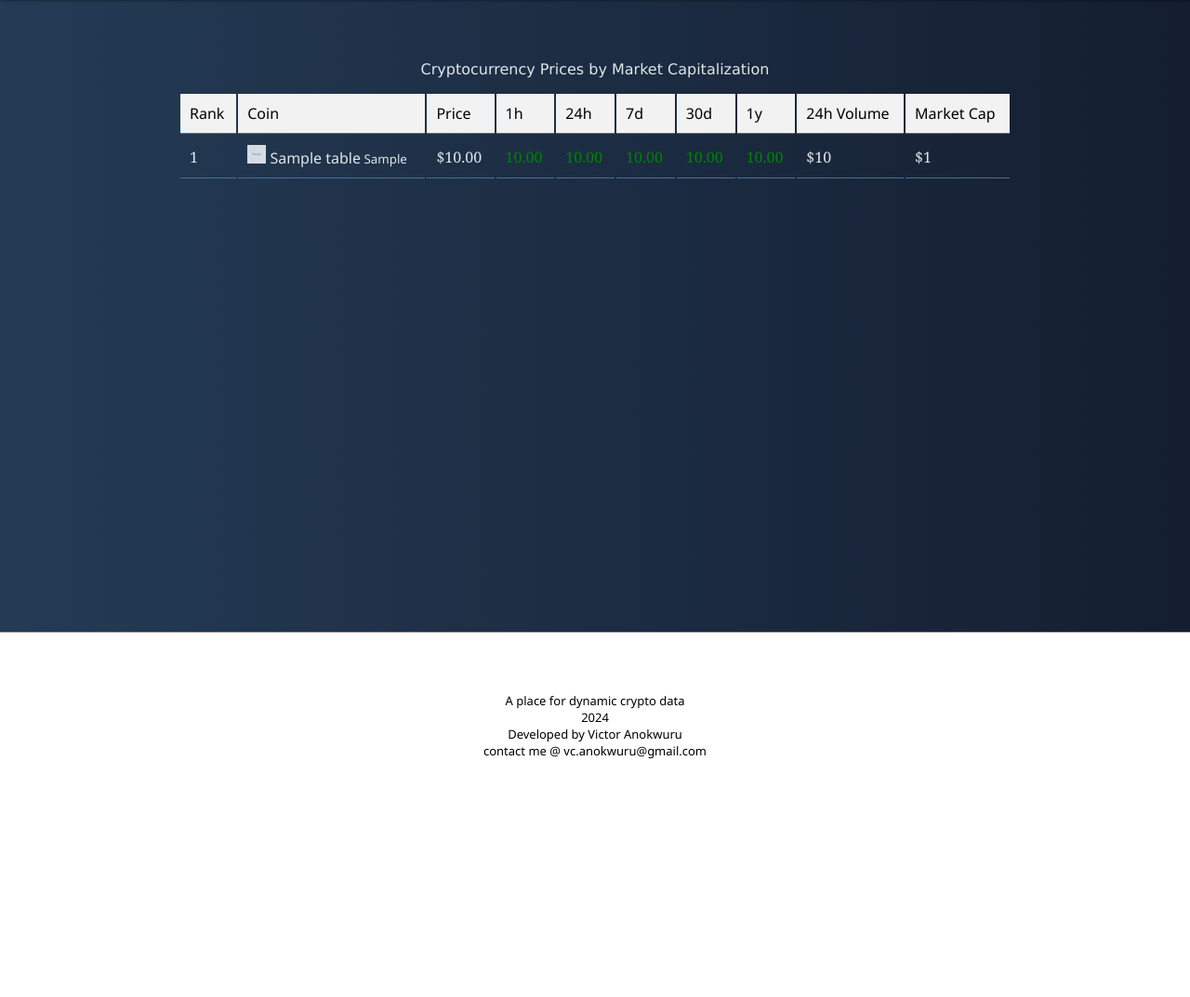
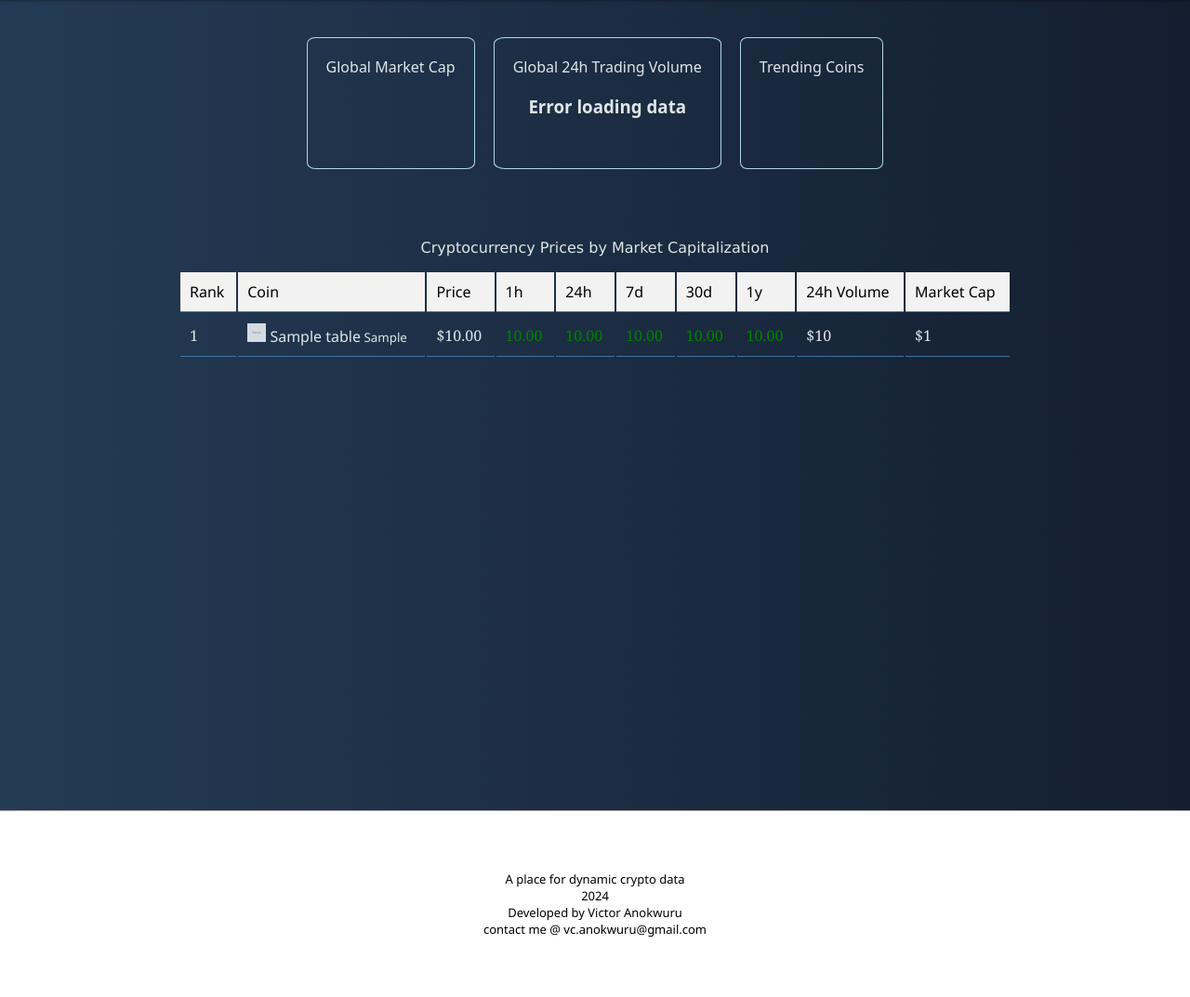
Before and after one commit to vicano-code/KryptoSide, a Flask app: page /kryptoside/market in a window 1280 px wide. Shown: the part 80-1153 px from the top of the page at 93% size. Before the commit the page ends 897 px from the top, so only its background shows below. Run offline with Flask 3, Linux system fonts and the light colour scheme; tables that the repository leaves empty hold one stand-in row (values such as "Sample post"); grey boxes marked "Sample" are stand-in pictures; some libraries are stand-ins or nearby versions.

Commit message:
add new script file/update template & css

```diff
--- /dev/null
+++ b/static/scripts/get_trending-coins.js
@@ -0,0 +1,33 @@
+// Fetch global crypto data from coingecko API and display in html template
+$(document).ready(function() {
+  function getandDisplaytrendingData() {
+    const url = 'https://api.coingecko.com/api/v3/search/trending/' + '?x_cg_demo_api_key=' + apiKey;
+    $.get(url, function (data) {
+      const trendingCoinContainer = $('#trending_coin');
+      trendingCoinContainer.empty();  // Clear previous data
+      console.log(data.coins);
+      data.coins.map(i => {
+        let name = i.item.name;
+        console.log(name);
+        let price = i.item.data.price;
+        console.log(price);
+        let divTag = $('<div></div>')
+        let nameTag = $(`<h5>${name}<h5>`);
+        let priceTag = $(`<h5>${price}<h5>`);
+        divTag.append(nameTag);
+        divTag.append(priceTag);
+        $(divTag).css('display', 'flex');
+        $(divTag).css('flex-direction', 'row');
+        $(divTag).css('gap', '40px')
+        $(divTag).css('align-items', 'center')
+        $(divTag).css('justify-content', 'start');
+        trendingCoinContainer.append(divTag);
+        trendingCoinContainer.append(divTag);
+      })
+    });
+  }
+  // Fetch data initially
+  getandDisplaytrendingData();
+  // Update data every 12 mins
+  setInterval(getandDisplaytrendingData, 720000);
+})
--- /dev/null
+++ b/static/scripts/global_mkt_data.js
@@ -0,0 +1,31 @@
+// Fetch global crypto data from coingecko API and display in html template
+$(document).ready(function() {
+  function getandDisplayGlobalMarketData() {
+    const url = 'https://api.coingecko.com/api/v3/global/' + '?x_cg_demo_api_key=' + apiKey;
+    $.get(url, function (data) {
+      // Display market cap value
+      let totalMarketCapValue = data.data.total_market_cap['usd'];
+      let formattedMarketCapValue  = new Intl.NumberFormat('en-US', {
+        style: 'currency',
+        currency: 'USD',
+      }).format(totalMarketCapValue);
+        $('#totalMarketCap h3').text(formattedMarketCapValue );
+
+      // Display 24h volume total
+      let totalVolume = data.data.total_volume['usd'];
+      let formattedtotalVolume  = new Intl.NumberFormat('en-US', {
+        style: 'currency',
+        currency: 'USD',
+      }).format(totalVolume);
+        $('#totalMarketVolume h3').text(formattedtotalVolume );
+    })
+    .catch(err => {
+      console.error(err);
+      $('#totalMarketVolume h3').text('Error loading data');
+    })
+  }
+// Fetch data initially
+getandDisplayGlobalMarketData();
+// Update data every 12 mins
+setInterval(getandDisplayGlobalMarketData, 720000);
+});
--- a/static/styles/market.css
+++ b/static/styles/market.css
@@ -1,19 +1,58 @@
 /* crypto summary section */
-#cryptoSummary {
+#marketSummary {
+  padding: 0 15vw 0 15vw;
+  display: flex;
+  flex-flow: row wrap;
+  align-items: centre;
+  justify-content: center;
+  gap: 20px;
+  margin-top: 120px;
+  margin-bottom: 50px;
+}
+.market_summary {
+  padding: 20px;
+  margin-top: 0;
+  border: 1px solid lightblue;
+  border-radius: 5%;
+  display: flex;
+  flex-direction: column;
+  align-items: center;
+}
+.market_summary > p {
+  margin-top: 0;
+  margin-bottom: 0;
+  font-weight: lighter;
+}
+#totalMarketVolume,
+#totalMarketCap
+{
+  width: auto;
+  height: 100px;
+}
+#trending {
+  width: auto;
+  height: auto;
+}
+#trending_coin {
+  display: flex;
+  flex-direction: column;
+  justify-content: start;
+}
+/* crypto Table section */
+#cryptoTable {
   padding: 0 15vw 0 15vw;
   height: 80vh;
   overflow-y: auto;
   align-items: center;
-  margin-top: 120px;
 }
-#cryptoSummary > table {
+#cryptoTable > table {
   width: 100%;
 }
 #coin_img {
   width: 20px;
   height: 20px;
 }
-#cryptoSummary > table > caption {
+#cryptoTable > table > caption {
   font-family: 'Lucida Sans', 'Lucida Sans Regular', 'Lucida Grande', 'Lucida Sans Unicode', Geneva, Verdana, sans-serif;
   font-size: medium;
   margin-top: 25px;
--- a/templates/market.html
+++ b/templates/market.html
@@ -7,6 +7,8 @@
     <link rel="stylesheet" href="../static/styles/market.css">
     <script src="https://code.jquery.com/jquery-3.6.0.min.js"></script>
     <script src="https://cdn.plot.ly/plotly-latest.min.js"></script>
+    <script src="../static/scripts/global_mkt_data.js"></script>
+    <script src="../static/scripts/get_trending-coins.js"></script>
     <script src="../static/scripts/highlight_percent_val.js"></script>
     <script>
       let apiKey = "{{ api_key }}";
@@ -29,7 +31,22 @@
       </nav>
       <button id="conact">Contact</button>
     </header>
-    <section id="cryptoSummary">
+    <section id="marketSummary">
+      <div class="market_summary" id="totalMarketCap">
+        <p>Global Market Cap </p>
+        <h3></h3>
+      </div>
+      <div class="market_summary" id="totalMarketVolume">
+        <p>Global 24h Trading Volume </p>
+        <h3></h3>
+      </div>
+      <div class="market_summary" id="trending">
+        <p>Trending Coins </p>
+        <div id="trending_coin">
+        </div>
+      </div>
+    </section>
+    <section id="cryptoTable">
       <table>
         <caption id="table_caption">Cryptocurrency Prices by Market Capitalization</caption>
         <thead>
```
